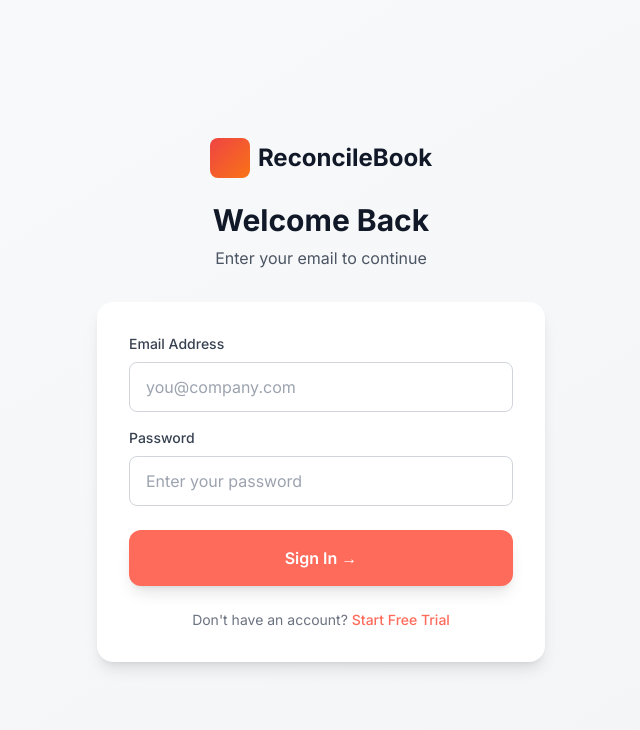
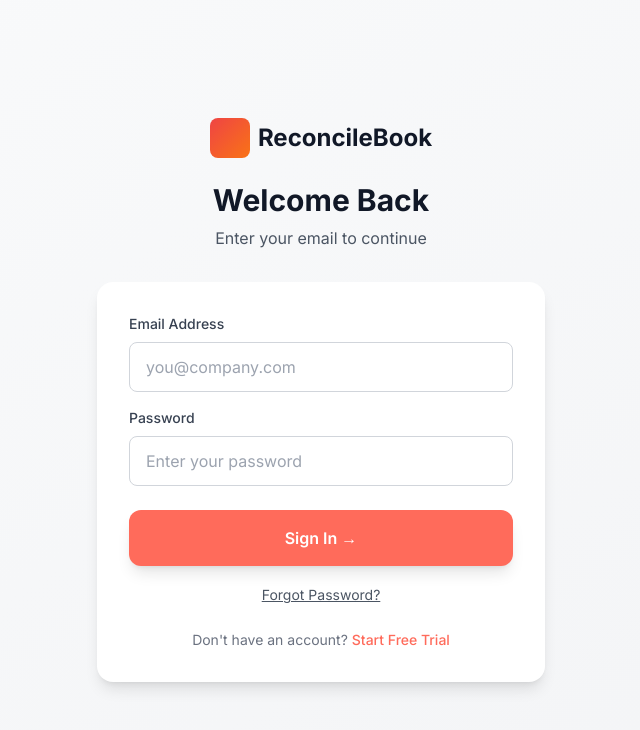
Before and after one commit to algominds35/tiktokshop-project-, a Next.js app: page /login in a window 1280 px wide. Shown: the top 730 px of the page, without its empty margins (319-959 px from the left). Built offline with nearby package versions, Linux system fonts and the light colour scheme; no server answers.

Commit message:
Add forgot password option to login page

```diff
--- a/app/login/page.jsx
+++ b/app/login/page.jsx
@@ -128,6 +128,27 @@ export default function LoginPage() {
             </button>
           </form>
 
+          <div className="text-center mt-4">
+            <button
+              onClick={async () => {
+                const userEmail = prompt('Enter your email to reset password:')
+                if (userEmail) {
+                  const { error } = await supabase.auth.resetPasswordForEmail(userEmail, {
+                    redirectTo: `${window.location.origin}/reset-password`,
+                  })
+                  if (error) {
+                    alert('Error sending reset email. Please try again.')
+                  } else {
+                    alert('Password reset email sent! Check your inbox.')
+                  }
+                }
+              }}
+              className="text-sm text-gray-600 hover:text-gray-900 underline"
+            >
+              Forgot Password?
+            </button>
+          </div>
+
           <p className="text-sm text-gray-500 text-center mt-6">
             Don't have an account?{' '}
             <Link href="/signup" className="text-[#FF6B5B] hover:text-[#FF5547] font-medium">
```
